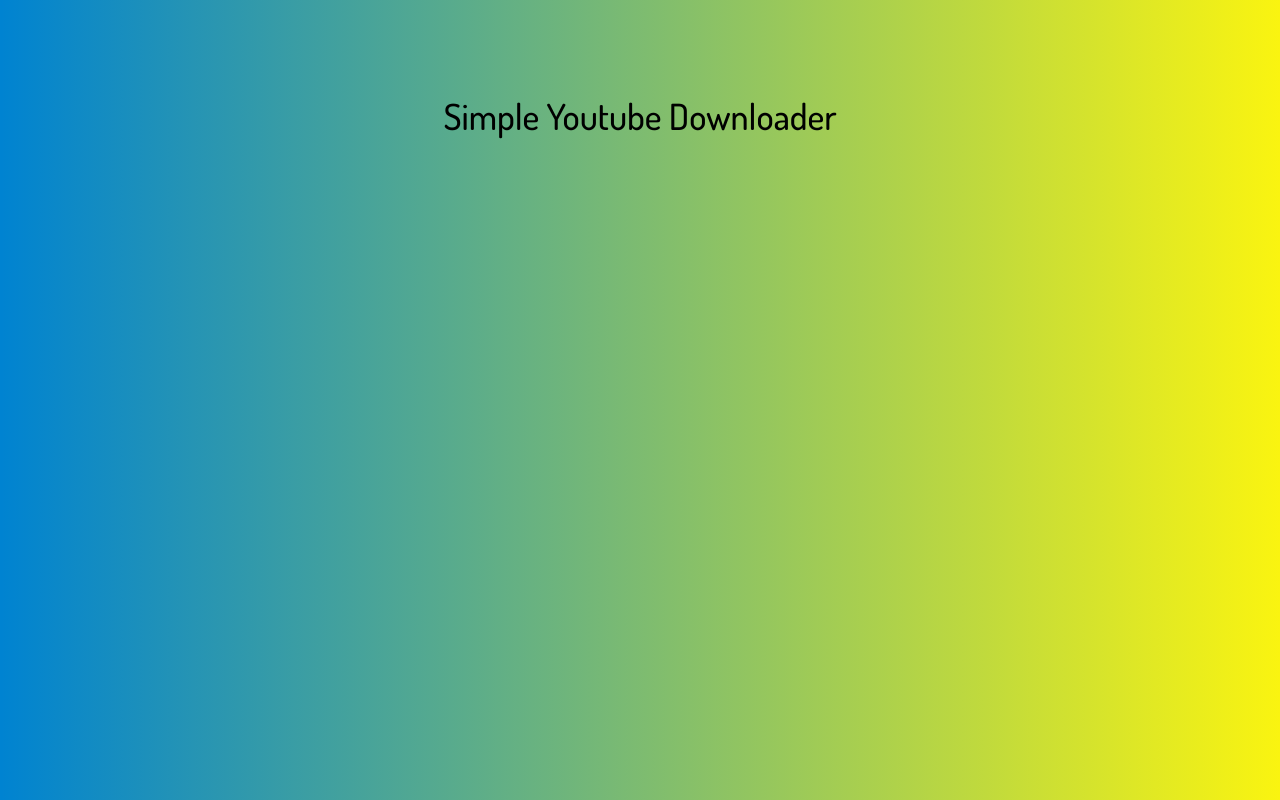
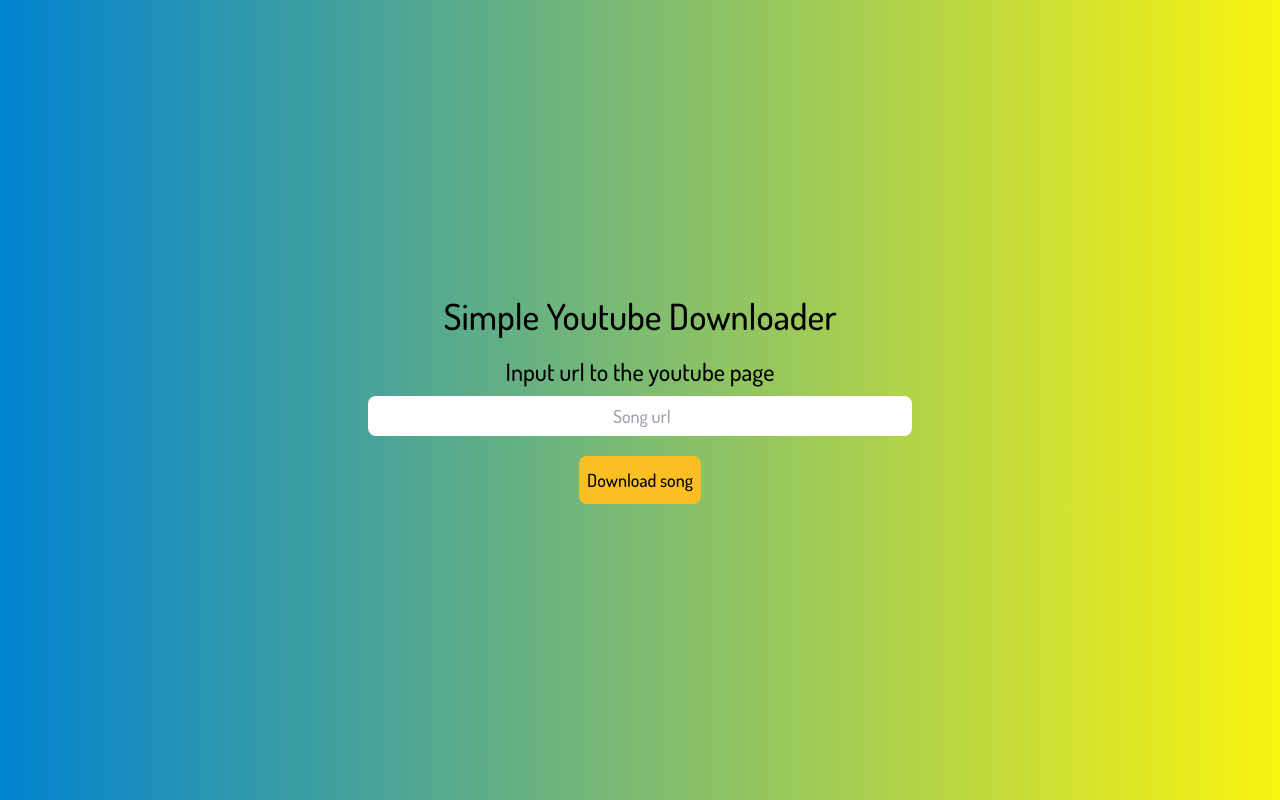
Before and after one commit to lyszkowski-dominik/youtube_downloader, a Next.js app: page / in a window 1280 px wide. Built offline with nearby package versions, Linux system fonts and the light colour scheme.

Commit message:
form integration

```diff
--- a/package.json
+++ b/package.json
@@ -15,6 +15,7 @@
     "autoprefixer": "10.4.14",
     "eslint": "8.46.0",
     "eslint-config-next": "13.4.12",
+    "formik": "^2.4.2",
     "next": "13.4.12",
     "postcss": "8.4.27",
     "react": "18.2.0",
--- a/src/app/page.tsx
+++ b/src/app/page.tsx
@@ -1,14 +1,69 @@
+'use client';
 import { Dosis } from 'next/font/google';
+import { fetchMusic } from './utils/utils';
+import {
+  Formik,
+  FormikHelpers,
+  FormikProps,
+  Form,
+  Field,
+  FieldProps,
+} from 'formik';
 
 const dosis = Dosis({
   weight: '500',
   subsets: ['latin'],
 });
+
+interface FormValues {
+  url: string;
+}
+
 export default function Home() {
+  const handleDownloadButton = (e: any) => {
+    e.preventDefault();
+    console.log(e);
+
+    // implement extracting id from URL and pass it to fetchMusic function
+  };
+
+  const initialValues: FormValues = { url: '' };
+
   return (
-    <main className="flex min-h-screen flex-col items-center justify-between p-24">
-      <div>
-        <div className={`text-4xl ${ dosis.className }`}>Simple Youtube Downloader</div>
+    <main className="flex min-h-screen flex-col items-center justify-center p-24">
+      <div className="text-center min-w-full">
+        <div className={`text-4xl ${dosis.className}`}>
+          Simple Youtube Downloader
+          <Formik
+            initialValues={initialValues}
+            onSubmit={(values, actions) => {
+              console.log({ values, actions });
+              actions.setSubmitting(false);
+              actions.resetForm();
+            }}
+          >
+            <Form>
+              <label
+                htmlFor="url"
+                className={`text-2xl block mt-5 mb-2 ${dosis.className}`}
+              >
+                Input url to the youtube page
+              </label>
+              <Field
+                id="url"
+                name="url"
+                placeholder=" Song url"
+                className="block mx-auto h-10 w-6/12 rounded-lg text-lg text-center"
+              />
+              <button
+                type="submit"
+                className="mt-5 min-w-200 bg-amber-400 h-12 rounded-lg inline-block p-2 text-center align-middle text-lg transition ease-in-out hover:bg-bluish duration-300"
+              >
+                Download song
+              </button>
+            </Form>
+          </Formik>
+        </div>
       </div>
     </main>
   );
--- /dev/null
+++ b/src/app/utils/utils.ts
@@ -0,0 +1,20 @@
+const axios = require('axios');
+
+export const fetchMusic = async (id: string) => {
+  const options = {
+    method: 'GET',
+    url: 'https://ytstream-download-youtube-videos.p.rapidapi.com/dl',
+    params: { id: id },
+    headers: {
+      'X-RapidAPI-Key': process.env.YT_API_KEY,
+      'X-RapidAPI-Host': 'ytstream-download-youtube-videos.p.rapidapi.com',
+    },
+  };
+
+  try {
+    const response = await axios.request(options);
+    console.log(response.data);
+  } catch (error) {
+    console.error(error);
+  }
+};
--- a/tailwind.config.js
+++ b/tailwind.config.js
@@ -8,14 +8,18 @@
   theme: {
     extend: {
       fontFamily: {
-        Dosis:['Dosis', 'sans-serif']
+        Dosis: ['Dosis', 'sans-serif'],
       },
       backgroundImage: {
         'gradient-radial': 'radial-gradient(var(--tw-gradient-stops))',
         'gradient-conic':
           'conic-gradient(from 180deg at 50% 50%, var(--tw-gradient-stops))',
       },
+      backgroundColor: (theme) => ({
+        ...theme('colors'),
+        bluish: '#0083d1',
+      }),
     },
   },
   plugins: [],
-}
+};
```
Also changed, not shown: 1 other file (tests, documents, lock files or other folders).
